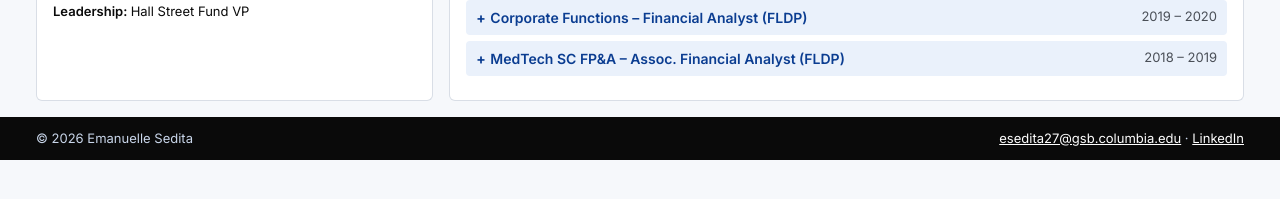
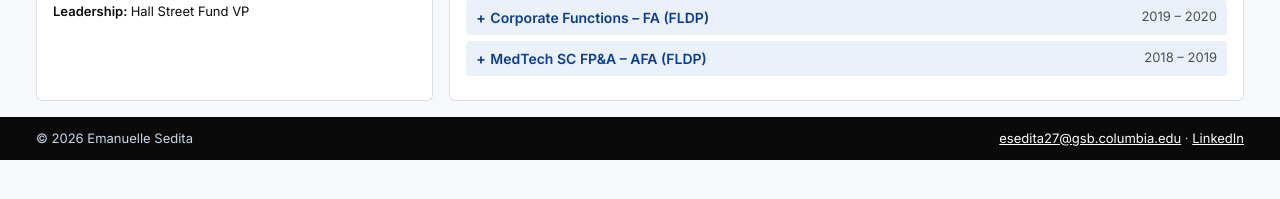
Before and after one commit to coding-finance/coding-finance.github.io, a plain HTML site: page index.html in a window 1280 px wide. Shown: the part 481-680 px from the top of the page. Drawn offline with Linux system fonts and the light colour scheme.

Commit message:
Use FA and AFA in FLDP role titles
Co-Authored-By: Claude Opus 5.5 <noreply@anthropic.com>

```diff
--- a/index.html
+++ b/index.html
@@ -220,7 +220,7 @@
           </details>
 
           <details class="role">
-            <summary><span class="role-line"><span class="role-title">Corporate Functions – Financial Analyst (<abbr title="Finance Leadership Development Program">FLDP</abbr>)</span><span class="role-dates">2019 – 2020</span></span></summary>
+            <summary><span class="role-line"><span class="role-title">Corporate Functions – <abbr title="Financial Analyst">FA</abbr> (<abbr title="Finance Leadership Development Program">FLDP</abbr>)</span><span class="role-dates">2019 – 2020</span></span></summary>
             <ul>
               <li>Managed $60M in talent development and recruitment budgets using revamped quarterly reporting packages and Tableau dashboards; identified and addressed budget risks and opportunities across headcount, travel, and project spend</li>
               <li>Demonstrated strategic financial leadership to solve $2M gap, prioritize key projects, and restructure talent teams</li>
@@ -228,7 +228,7 @@
           </details>
 
           <details class="role">
-            <summary><span class="role-line"><span class="role-title">MedTech <abbr title="Supply Chain">SC</abbr> FP&amp;A – Assoc. Financial Analyst (<abbr title="Finance Leadership Development Program">FLDP</abbr>)</span><span class="role-dates">2018 – 2019</span></span></summary>
+            <summary><span class="role-line"><span class="role-title">MedTech <abbr title="Supply Chain">SC</abbr> FP&amp;A – <abbr title="Associate Financial Analyst">AFA</abbr> (<abbr title="Finance Leadership Development Program">FLDP</abbr>)</span><span class="role-dates">2018 – 2019</span></span></summary>
             <ul>
               <li>Consolidated decks, developed reporting, and provided commentary for ~$6B in worldwide P&amp;L statements, cost improvement projects, and SC finance metrics delivered directly to the US MedTech SC CFO/VPs</li>
               <li>Lead analyst directing budgets for a major $300M SC initiative outsourcing product production to Jabil</li>
```
Also changed, not shown: 1 other file.
